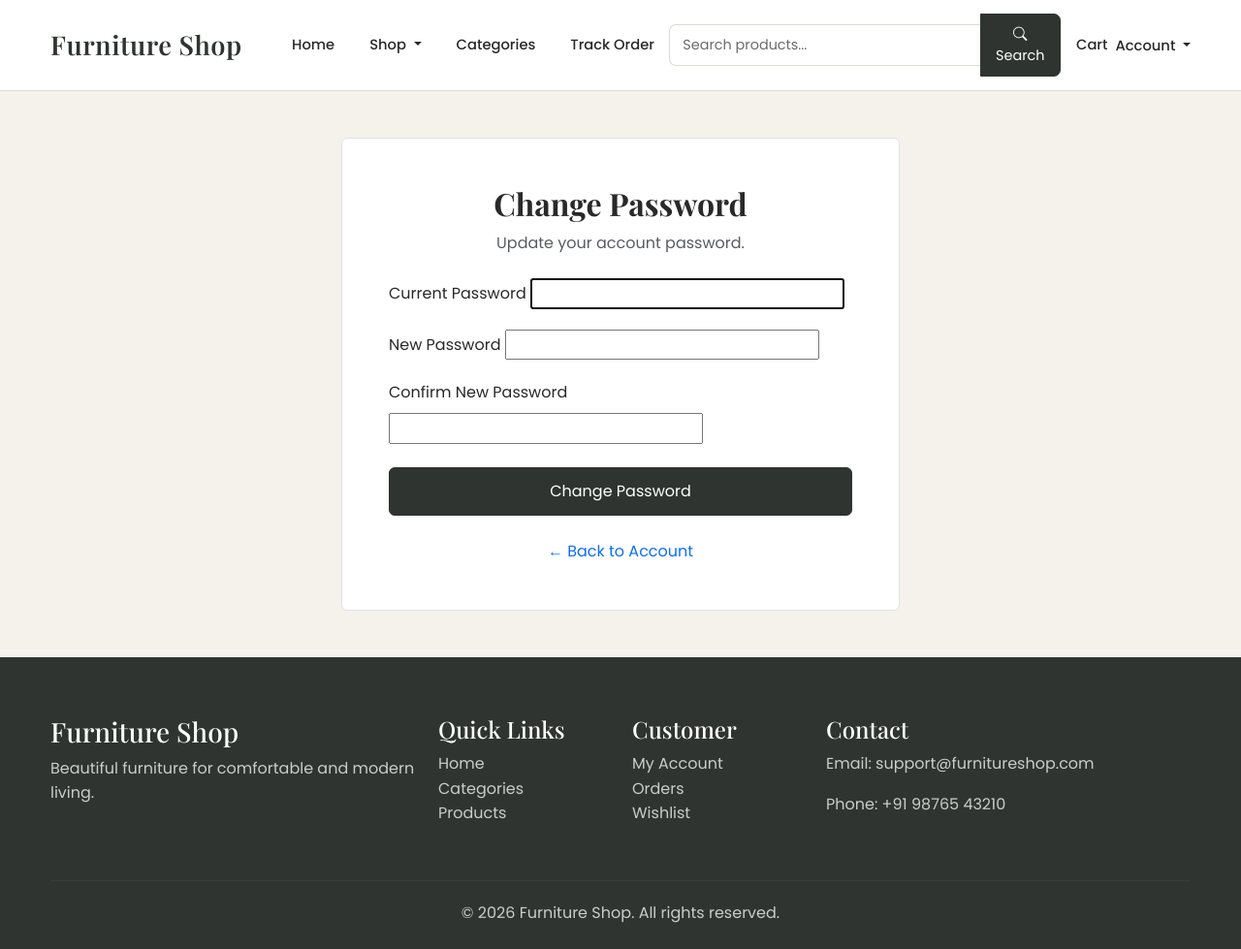
After one commit to ArindamMod/Furniture-Shop, a Django app: page /accounts/change-password/ in a window 1280 px wide. The commit adds this page. Shown: the whole page at 97% size. Run offline with Django 5.2, Linux system fonts and the light colour scheme; the visitor is signed in with stand-in values (Sample User, id 1).

Commit message:
Add change password feature

```diff
--- a/apps/accounts/urls.py
+++ b/apps/accounts/urls.py
@@ -6,4 +6,5 @@ urlpatterns = [
     path('login/', views.user_login, name='login'),
     path('logout/', views.user_logout, name='logout'),
     path('account/', views.account, name='account'),
+    path('change-password/', views.change_password, name='change_password'),
 ]
--- a/apps/accounts/views.py
+++ b/apps/accounts/views.py
@@ -1,8 +1,10 @@
+from django.contrib import messages
 from django.shortcuts import render, redirect
 from django.contrib.auth import authenticate, login, logout
 from django.contrib.auth.decorators import login_required
 from .forms import RegistrationForm
-
+from django.contrib.auth import update_session_auth_hash
+from django.contrib.auth.forms import PasswordChangeForm
 
 def register(request):
     if request.method == 'POST':
@@ -55,3 +57,31 @@ def user_logout(request):
 @login_required
 def account(request):
     return render(request, 'accounts/account.html')
+
+@login_required
+def change_password(request):
+
+    if request.method == 'POST':
+        form = PasswordChangeForm(request.user, request.POST)
+
+        if form.is_valid():
+            user = form.save()
+
+            # Keep the user logged in after changing the password
+            update_session_auth_hash(request, user)
+
+            messages.success(
+                request,
+                'Your password has been changed successfully.'
+            )
+
+            return redirect('account')
+
+    else:
+        form = PasswordChangeForm(request.user)
+
+    return render(
+        request,
+        'accounts/change_password.html',
+        {'form': form}
+    )
--- /dev/null
+++ b/templates/accounts/change_password.html
@@ -0,0 +1,112 @@
+{% extends 'base.html' %}
+
+{% block title %}Change Password{% endblock %}
+
+{% block content %}
+
+<section class="py-5">
+    <div class="container">
+
+        <div class="row justify-content-center">
+
+            <div class="col-12 col-md-8 col-lg-6">
+
+                <div class="border rounded p-4 p-md-5 bg-white">
+
+                    <div class="text-center mb-4">
+                        <h1 class="h2 fw-bold">
+                            Change Password
+                        </h1>
+
+                        <p class="text-muted">
+                            Update your account password.
+                        </p>
+                    </div>
+
+                    <form method="POST">
+
+                        {% csrf_token %}
+
+                        {% if form.non_field_errors %}
+                            <div class="alert alert-danger">
+                                {{ form.non_field_errors }}
+                            </div>
+                        {% endif %}
+
+                        <div class="mb-3">
+                            <label
+                                for="{{ form.old_password.id_for_label }}"
+                                class="form-label"
+                            >
+                                Current Password
+                            </label>
+
+                            {{ form.old_password }}
+
+                            {% for error in form.old_password.errors %}
+                                <div class="text-danger small mt-1">
+                                    {{ error }}
+                                </div>
+                            {% endfor %}
+                        </div>
+
+                        <div class="mb-3">
+                            <label
+                                for="{{ form.new_password1.id_for_label }}"
+                                class="form-label"
+                            >
+                                New Password
+                            </label>
+
+                            {{ form.new_password1 }}
+
+                            {% for error in form.new_password1.errors %}
+                                <div class="text-danger small mt-1">
+                                    {{ error }}
+                                </div>
+                            {% endfor %}
+                        </div>
+
+                        <div class="mb-4">
+                            <label
+                                for="{{ form.new_password2.id_for_label }}"
+                                class="form-label"
+                            >
+                                Confirm New Password
+                            </label>
+
+                            {{ form.new_password2 }}
+
+                            {% for error in form.new_password2.errors %}
+                                <div class="text-danger small mt-1">
+                                    {{ error }}
+                                </div>
+                            {% endfor %}
+                        </div>
+
+                        <button
+                            type="submit"
+                            class="btn hero-button w-100"
+                        >
+                            Change Password
+                        </button>
+
+                    </form>
+
+                    <div class="text-center mt-4">
+                        <a href="{% url 'account' %}"
+                           class="text-decoration-none">
+                            ← Back to Account
+                        </a>
+                    </div>
+
+                </div>
+
+            </div>
+
+        </div>
+
+    </div>
+</section>
+
+{% endblock %}
```
Also changed, not shown: templates/accounts/account.html (+8 -1 lines).
